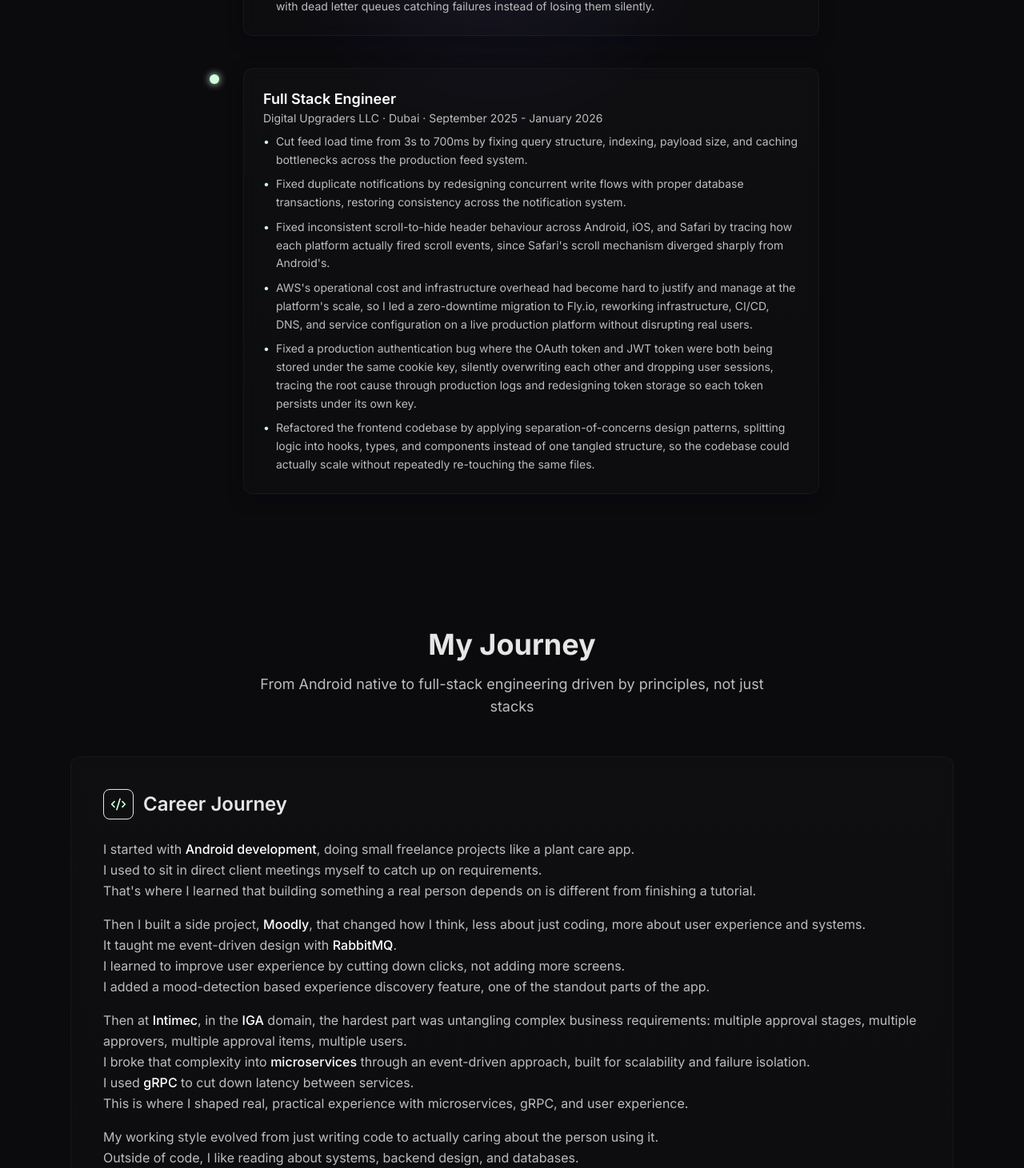
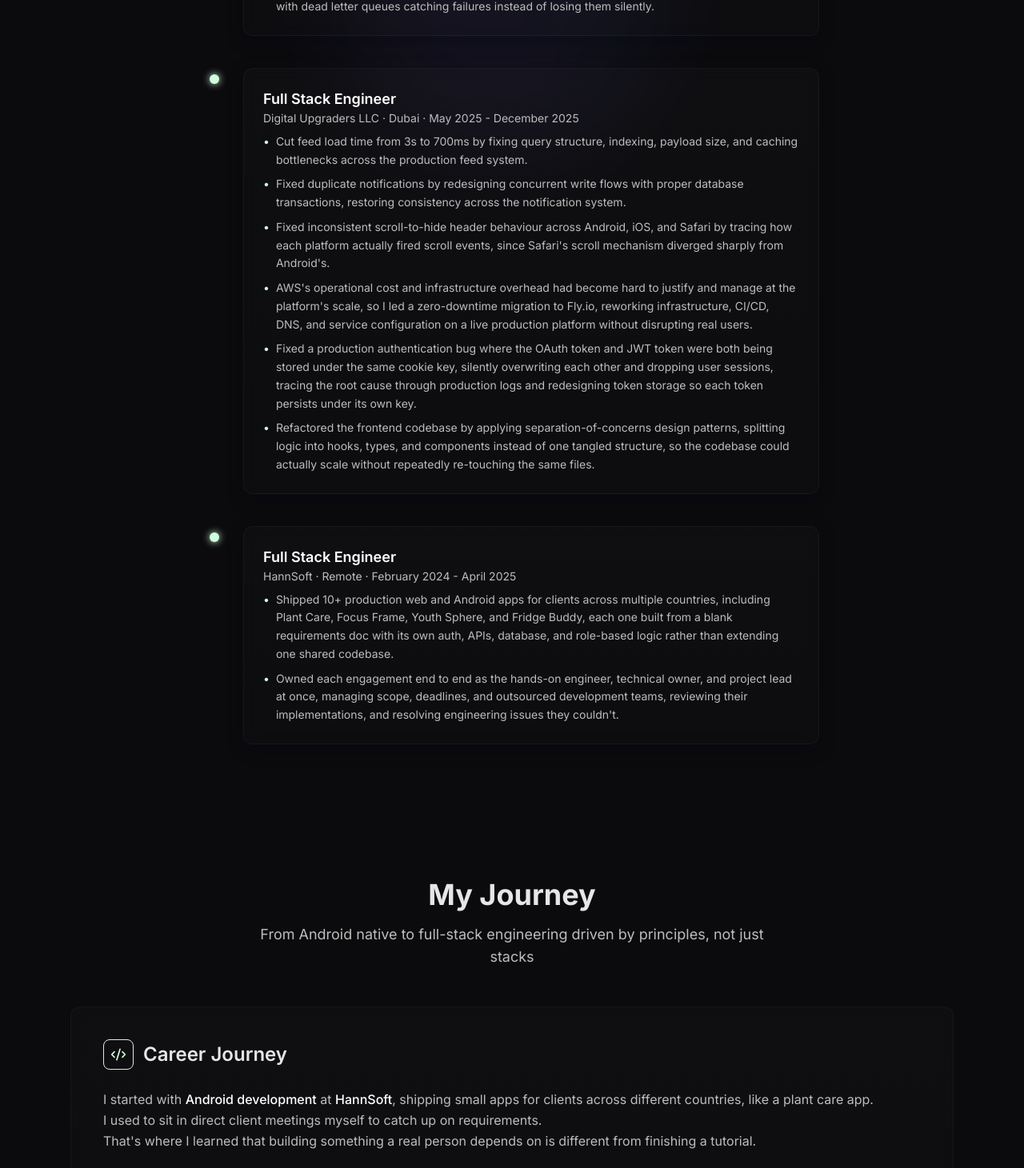
Before and after one commit to M-Talha-Atif/my-portfolio, a Next.js app: page / in a window 1280 px wide. Shown: the part 3139-4600 px from the top of the page at 80% size. Built offline with nearby package versions, Linux system fonts and the light colour scheme; no server answers; a web font is replaced by a local one.

Commit message:
Correct role dates and add HannSoft experience

```diff
--- a/src/components/Experience.tsx
+++ b/src/components/Experience.tsx
@@ -21,7 +21,7 @@ export default function Experience() {
       role: "Full Stack Engineer",
       company: "Digital Upgraders LLC",
       location: "Dubai",
-      period: "September 2025 - January 2026",
+      period: "May 2025 - December 2025",
       desc: [
         "Cut feed load time from 3s to 700ms by fixing query structure, indexing, payload size, and caching bottlenecks across the production feed system.",
         "Fixed duplicate notifications by redesigning concurrent write flows with proper database transactions, restoring consistency across the notification system.",
@@ -29,6 +29,16 @@ export default function Experience() {
         "AWS's operational cost and infrastructure overhead had become hard to justify and manage at the platform's scale, so I led a zero-downtime migration to Fly.io, reworking infrastructure, CI/CD, DNS, and service configuration on a live production platform without disrupting real users.",
         "Fixed a production authentication bug where the OAuth token and JWT token were both being stored under the same cookie key, silently overwriting each other and dropping user sessions, tracing the root cause through production logs and redesigning token storage so each token persists under its own key.",
         "Refactored the frontend codebase by applying separation-of-concerns design patterns, splitting logic into hooks, types, and components instead of one tangled structure, so the codebase could actually scale without repeatedly re-touching the same files.",
+      ],
+    },
+    {
+      role: "Full Stack Engineer",
+      company: "HannSoft",
+      location: "Remote",
+      period: "February 2024 - April 2025",
+      desc: [
+        "Shipped 10+ production web and Android apps for clients across multiple countries, including Plant Care, Focus Frame, Youth Sphere, and Fridge Buddy, each one built from a blank requirements doc with its own auth, APIs, database, and role-based logic rather than extending one shared codebase.",
+        "Owned each engagement end to end as the hands-on engineer, technical owner, and project lead at once, managing scope, deadlines, and outsourced development teams, reviewing their implementations, and resolving engineering issues they couldn't.",
       ],
     },
   ]
--- a/src/components/Journey.tsx
+++ b/src/components/Journey.tsx
@@ -69,7 +69,7 @@ const developerJourneyParagraphs: { id: string, content: ReactNode }[] = [
     {
         id: 'how-i-started',
         content: <>
-            I started with <span className={highlightClassName}>Android development</span>, doing small freelance projects like a plant care app.<br />
+            I started with <span className={highlightClassName}>Android development</span> at <span className={highlightClassName}>HannSoft</span>, shipping small apps for clients across different countries, like a plant care app.<br />
             I used to sit in direct client meetings myself to catch up on requirements.<br />
             That&apos;s where I learned that building something a real person depends on is different from finishing a tutorial.
         </>
```
Also changed, not shown: tailwind.config.js (line endings or trailing spaces).
